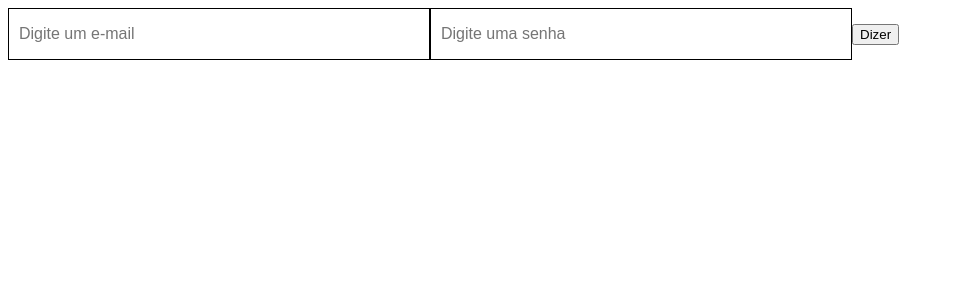
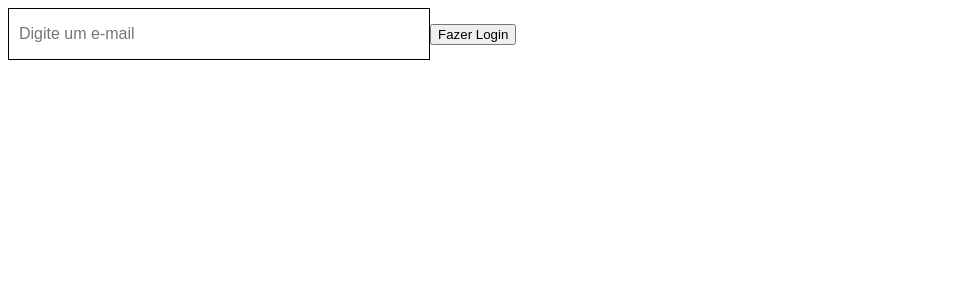
Before and after one commit to moisesjunior45/React-js, a React (Create React App) app in the folder Conceitos-basicos/react1/: page / in a window 1280 px wide. Shown: the top 300 px of the page, without its empty margins (0-954 px from the left). Built offline with nearby package versions, Linux system fonts and the light colour scheme.

Commit message:
Update App.js

```diff
--- a/Conceitos-basicos/react1/src/App.js
+++ b/Conceitos-basicos/react1/src/App.js
@@ -70,7 +70,7 @@ function App() {
 
 // Aula 06, 07 e 08 - Estilização com StyledComponents
 
-const Site = styled.div`
+/*const Site = styled.div`
   width:400px;
   height:400px;
   background-color:#00FF00;
@@ -91,7 +91,7 @@ const Botao = styled.button`
 const Botaopequeno = styled(Botao)`
   padding: 5px 10px;
   font-size:16px;
-`;
+`;*/
 
 /*function App() {
 
@@ -126,6 +126,43 @@ const Botaopequeno = styled(Botao)`
 
 // Aula 10 - Campo de input
 
+/*const Input = styled.input`
+  width:400px;
+  height:30px;
+  font-size:16px;
+  padding:10px;
+  border:1px solid #000;
+`;*/
+
+/*function App() {
+
+  const [ texto, setTexto ] = useState('');
+  const [email, setEmail] = useState('');
+  const [password, setPassword] = useState('');
+
+  const handleInput = (e) => {
+    setTexto( e.target.value );
+  };
+
+  const handleButton = () => {
+    alert(email + ' - ' + password);
+  }
+
+  return (
+    <>
+        <Input type="text" value={texto} onChange={handleInput}/>
+       <p>{texto.length} Caracteres</p>
+
+      <Input placeholder="Digite um e-mail" type="email" value={email} onChange={(e) => setEmail(e.target.value)} />
+      <Input placeholder="Digite uma senha" type="password" value={password} onChange={(e) => setPassword(e.target.value)} />
+      <button onClick={handleButton}>Dizer</button>
+
+    </>
+  );
+}*/
+
+// Aula 11 - Condicional de exibição
+
 const Input = styled.input`
   width:400px;
   height:30px;
@@ -136,31 +173,35 @@ const Input = styled.input`
 
 function App() {
 
-  // const [ texto, setTexto ] = useState('');
   const [email, setEmail] = useState('');
-  const [password, setPassword] = useState('');
-
-  // const handleInput = (e) => {
-  //   setTexto( e.target.value );
-  // };
-
-  const handleButton = () => {
-    alert(email + ' - ' + password);
-  }
+  const [isLogged, setIsLogged] = useState(false);
 
   return (
     <>
-      {/* <Input type="text" value={texto} onChange={handleInput}/>
-      <p>{texto.length} Caracteres</p>  */}
 
       <Input placeholder="Digite um e-mail" type="email" value={email} onChange={(e) => setEmail(e.target.value)} />
-      <Input placeholder="Digite uma senha" type="password" value={password} onChange={(e) => setPassword(e.target.value)} />
-      <button onClick={handleButton}>Dizer</button>
 
+      {/*{isLogged === true &&
+        <button>Sair</button>
+      }
+
+      {isLogged === false &&
+        <button>Fazer Login</button>
+      }*/}
+
+      {/* Outra forma de fazer utilizando Operador Ternário */}
+      {isLogged ? <button>Sair</button> : <button>Fazer Login</button>}
+
+      {email.length > 0 &&
+        <div>
+          <p>{email.length} Caractere{email.length !== 1 ? 's' : ''}</p>
+        </div>
+      }
     </>
   );
 }
 
 
 
+
 export default App;
```
